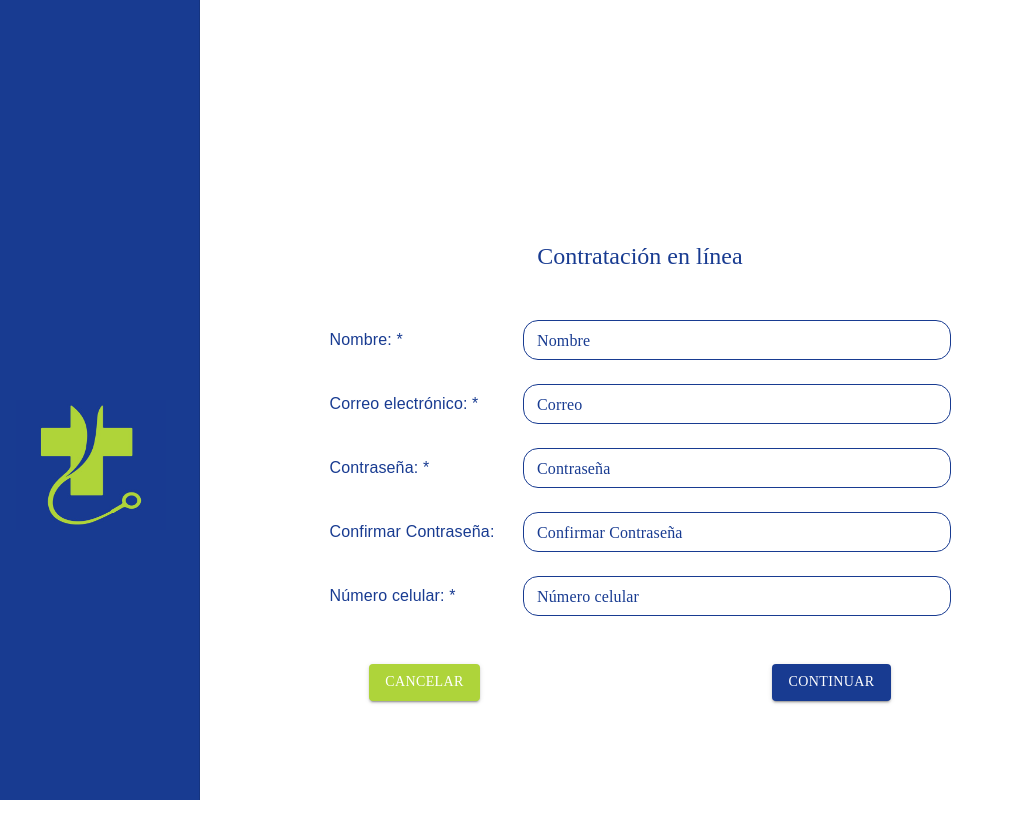
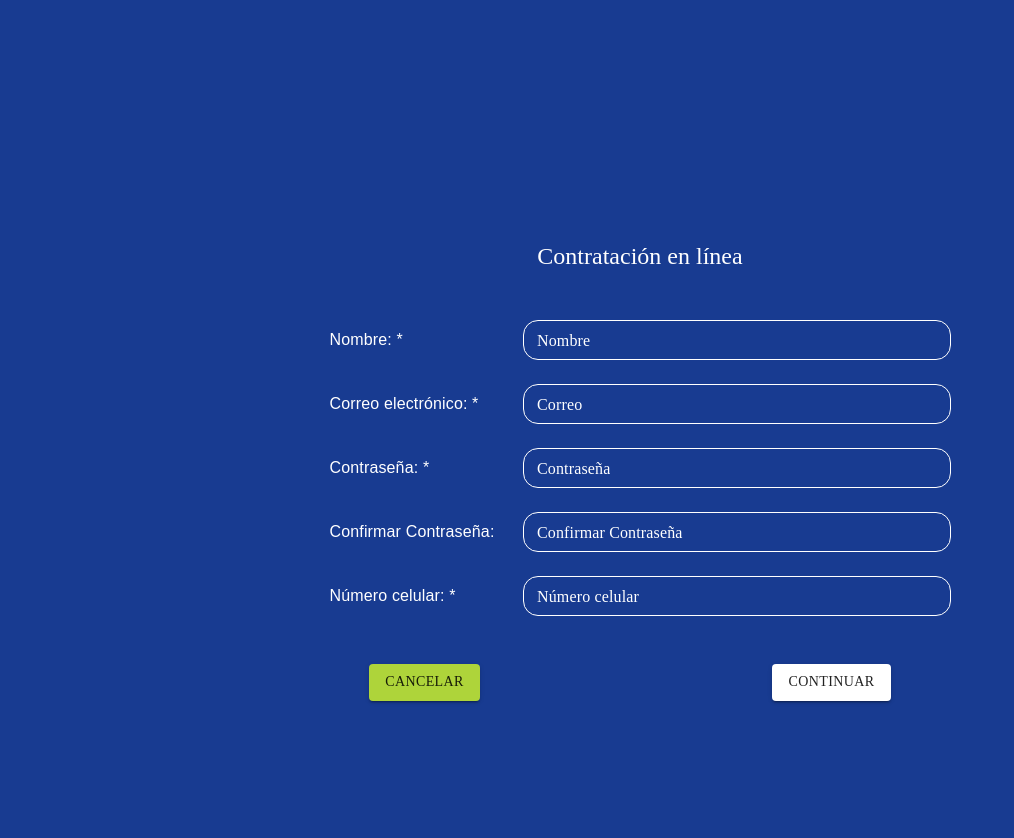
Before and after one commit to LuisAngelHS/online-mutuus-web, a React (Vite) app: page /register in a window 1280 px wide. Shown: the top 838 px of the page, without its empty margins (0-1014 px from the left). Built offline with nearby package versions, Linux system fonts and the light colour scheme; a web font is replaced by a local one.

Commit message:
add:  styles

```diff
--- a/src/layout/MenuLayout.jsx
+++ b/src/layout/MenuLayout.jsx
@@ -17,7 +17,7 @@ export const MenuLayout = ({ children, title = ''  }) => {
       className='text-font-book-form'
       sx={{ color: 'primary.main', padding: 30}}
     >
-       <SideBar drawerWidth={ drawerWidth } />
+       {/* <SideBar drawerWidth={ drawerWidth } /> */}
       {/* <NavBar/> */}
       {/* <Grid item sx={{ width: { xs:200, sm: 400, md:500, lg:750},}}>
           <Typography variant='h4' sx={{ fontFamily:'Gilam Bold'}} align='center'>{ title }</Typography>
--- a/src/layout/PolizasLayout.jsx
+++ b/src/layout/PolizasLayout.jsx
@@ -13,7 +13,7 @@ export const PolizasLayout = ({ children, title = ''   }) => {
       className='text-font-book-form'
       sx={{ color: 'primary.main', padding: 15,}}
     >
-      <SideBar drawerWidth={ drawerWidth } />
+      {/* <SideBar drawerWidth={ drawerWidth } /> */}
       {/* <NavBar/> */}
       <Grid item sx={{ width: { xs:200, sm: 400, md:500, lg:950},}}>
       <Typography variant='h5' sx={{ fontFamily:'Gilam Bold'}} align='center'>{ title }</Typography>
--- a/src/pages/polizas/InformationPage.jsx
+++ b/src/pages/polizas/InformationPage.jsx
@@ -17,7 +17,7 @@ const CssTextField = styled(TextField)({
   //Color inicial del border del input....
   '& .MuiOutlinedInput-root': {
     '& fieldset': {
-      borderColor: '#183B91',
+      borderColor: '#FFF',
       borderRadius: 15,
     },
 
@@ -49,7 +49,7 @@ export const InformationPage = () => {
             <label htmlFor="Fecha">Fecha de Nacimiento: *</label>
             </Grid>
             <Grid item xs={ 12 } md={3} lg={3} >
-            <CssTextField fullWidth  type="date" sx={{ input: { color: '#183B91', fontFamily:'Gilam Book' } }}
+            <CssTextField fullWidth  type="date" sx={{ input: { color: '#FFF', fontFamily:'Gilam Book' } }}
                 size="small" />
             </Grid>
 
@@ -57,24 +57,24 @@ export const InformationPage = () => {
             <label htmlFor="RFC">RFC: *</label>
             </Grid>
             <Grid item xs={ 12 } md={4} lg={4} >
-            <CssTextField  label="Rfc" type="text" sx={{ input: { color: '#183B91', fontFamily:'Gilam Book' } }}
-                InputLabelProps={{style:{color: '#183B91', fontFamily:'Gilam Book'}}} size="small"/>
+            <CssTextField  label="Rfc" type="text"   sx={{ input: { color: '#FFF', fontFamily:'Gilam Book' } }}
+                InputLabelProps={{style:{color: '#FFF', fontFamily:'Gilam Book'}}} size="small"/>
             </Grid>
 
             <Grid item xs={ 12 } md={3} lg={3}>
             <label htmlFor="Peso">Peso(Kg.): *</label>
             </Grid>
             <Grid item xs={ 12 } md={3} lg={3} >
-            <CssTextField fullWidth label="Peso"  type="number" sx={{ input: { color: '#183B91', fontFamily:'Gilam Book' } }}
-                InputLabelProps={{style:{color: '#183B91', fontFamily:'Gilam Book'}}} size="small"/>
+            <CssTextField fullWidth label="Peso"  type="number"   sx={{ input: { color: '#FFF', fontFamily:'Gilam Book' } }}
+                InputLabelProps={{style:{color: '#FFF', fontFamily:'Gilam Book'}}} size="small"/>
             </Grid>
 
             <Grid item xs={ 12 } md={2} lg={2}>
             <label htmlFor="Estatura">Estatura (M): *</label>
             </Grid>
             <Grid item xs={ 12 } md={4} lg={4} >
-            <CssTextField label="Estatura" type="number" sx={{ input: { color: '#183B91', fontFamily:'Gilam Book' } }}
-                InputLabelProps={{style:{color: '#183B91', fontFamily:'Gilam Book'}}}   size="small"/>
+            <CssTextField label="Estatura" type="number"   sx={{ input: { color: '#FFF', fontFamily:'Gilam Book' } }}
+                InputLabelProps={{style:{color: '#FFF', fontFamily:'Gilam Book'}}}   size="small"/>
             </Grid>
             <Grid item xs={ 12 } md={3} lg={3}>
             <label htmlFor="Peso">Género: *</label>
@@ -82,11 +82,11 @@ export const InformationPage = () => {
             <Grid item xs={ 12 } md={3} lg={3}>
         <Autocomplete
           disablePortal
-          sx={{ input: { color: '#183B91', fontFamily:'Gilam Book' } }}
+          sx={{ input: { color: '#FFF', fontFamily:'Gilam Book' } }}
           size="small"
           id="combo-box-demo"
           options={top100Films}
-          renderInput={(params) => <CssTextField {...params} label="Género" InputLabelProps={{style:{color: '#183B91', fontFamily:'Gilam Book'}}} />}
+          renderInput={(params) => <CssTextField {...params} label="Género" InputLabelProps={{style:{color: '#FFF', fontFamily:'Gilam Book'}}} />}
         />
         </Grid>
         </Grid>
--- a/src/pages/polizas/MembershipPage.jsx
+++ b/src/pages/polizas/MembershipPage.jsx
@@ -27,7 +27,7 @@ const CssTextField = styled(TextField)({
   //Color inicial del border del input....
   '& .MuiOutlinedInput-root': {
     '& fieldset': {
-      borderColor: '#183B91',
+      borderColor: '#FFF',
       borderRadius: 15,
     },
 
@@ -49,8 +49,8 @@ const CssTextField = styled(TextField)({
 
 const StyledTableCell = styled(TableCell)(({ theme }) => ({
   [`&.${tableCellClasses.head}`]: {
-    backgroundColor: '#183B91',
-    color: '#AED43A',
+    backgroundColor: '#AED43A',
+    color: '#183B91',
     fontFamily:'Gilam Bold'
   },
   [`&.${tableCellClasses.body}`]: {
@@ -87,18 +87,19 @@ export const MembershiPage = () => {
           <p>Clave del agente: </p>
         </Grid>
         <Grid item xs={ 12 } md={2} lg={2}>
-          <CssTextField label="Agente" sx={{ input: { color: '#183B91', fontFamily:'Gilam Book' } }}
-                InputLabelProps={{style:{color: '#183B91', fontFamily:'Gilam Book'}}}   type="text" fullWidth size="small"/>
+          <CssTextField label="Agente" sx={{ input: { color: '#FFF', fontFamily:'Gilam Book' } }}
+              InputLabelProps={{style:{color: '#FFF', fontFamily:'Gilam Book'}}}   type="text" fullWidth size="small"/>
         </Grid>
         <Grid item xs={ 12 } md={6} lg={7}>
         <Autocomplete
           disablePortal
-          sx={{ input: { color: '#183B91', fontFamily:'Gilam Book' } }}
+          sx={{ input: { color: '#FFF', fontFamily:'Gilam Book' } }}
+
 
           size="small"
           id="combo-box-demo"
           options={top100Films}
-          renderInput={(params) => <CssTextField {...params}   InputLabelProps={{style:{color: '#183B91', fontFamily:'Gilam Book'}}}  label="Nombre" />}
+          renderInput={(params) => <CssTextField {...params}   InputLabelProps={{style:{color: '#FFF', fontFamily:'Gilam Book'}}}  label="Nombre" />}
         />
         </Grid>
 
--- a/src/pages/register/CodePage.jsx
+++ b/src/pages/register/CodePage.jsx
@@ -6,7 +6,7 @@ import { Link } from "react-router-dom"
 const CssTextField = styled(TextField)({
   //Cuando el input tenga el focus.....
   '& label.Mui-focused': {
-    color: '#AED43A',
+    color: '#ffff',
   },
   '& .MuiInput-underline:after': {
     borderBottomColor: '#183B91',
@@ -15,18 +15,18 @@ const CssTextField = styled(TextField)({
   //Color inicial del border del input....
   '& .MuiOutlinedInput-root': {
     '& fieldset': {
-      borderColor: '#183B91',
+      borderColor: '#AED43A',
       borderRadius: 15,
     },
 
   //Color del borde al pasar el mouse por encima...
     '&:hover fieldset': {
-      borderColor: '#AED43A',
+      borderColor: '#ffff',
     },
 
   //Color del borde al hacer click en el input...
     '&.Mui-focused fieldset': {
-      borderColor: '#AED43A',
+      borderColor: '#fff',
     },
 
     // '&.css-9ddj71-MuiInputBase-root-MuiOutlinedInput-root':{
@@ -45,15 +45,15 @@ export const CodePage = () => {
         </Grid>
         <Grid container sx={{ mt: 10 }}>
             <Grid  item xs={ 6 } md={3} lg={3}  textAlign='center'>
-            <CssTextField className="input-code"  sx={{ input: { color: '#183B91', fontFamily:'Gilam Book' } }}/>
+            <CssTextField className="input-code"  sx={{ input: { color: '#FFF', fontFamily:'Gilam Book' } }}/>
             </Grid>
-            <Grid  item xs={ 6 } md={3} lg={3}  sx={{ input: { color: '#183B91', fontFamily:'Gilam Book' } }} textAlign='center'>
+            <Grid  item xs={ 6 } md={3} lg={3}  sx={{ input: { color: '#FFF', fontFamily:'Gilam Book' } }} textAlign='center'>
             <CssTextField className="input-code"/>
             </Grid>
-            <Grid  item xs={ 6 } md={3} lg={3} sx={{ input: { color: '#183B91', fontFamily:'Gilam Book' } }} textAlign='center'>
+            <Grid  item xs={ 6 } md={3} lg={3} sx={{ input: { color: '#FFF', fontFamily:'Gilam Book' } }} textAlign='center'>
             <CssTextField className="input-code"/>
             </Grid>
-            <Grid  item xs={ 6} md={3} lg={3}  sx={{ input: { color: '#183B91', fontFamily:'Gilam Book' } }} textAlign='center'>
+            <Grid  item xs={ 6} md={3} lg={3}  sx={{ input: { color: '#FFF', fontFamily:'Gilam Book' } }} textAlign='center'>
             <CssTextField className="input-code"/>
             </Grid>
             <Grid item xs={ 12} md={12} lg={12} sx={{ mt: 3, color: 'error.main' }} textAlign='center' >
--- a/src/pages/register/LoginPage.jsx
+++ b/src/pages/register/LoginPage.jsx
@@ -23,7 +23,7 @@ const CssTextField = styled(TextField)({
   //Color inicial del border del input....
   '& .MuiOutlinedInput-root': {
     '& fieldset': {
-      borderColor: '#183B91',
+      borderColor: '#FFF',
       borderRadius: 15,
     },
 
@@ -60,8 +60,8 @@ export const LoginPage = () => {
               label="Correo"
               type="email"
               placeholder='correo@google.com'
-              sx={{ input: { color: '#183B91', fontFamily:'Gilam Book' } }}
-              InputLabelProps={{style:{color: '#183B91', fontFamily:'Gilam Book'}}}
+              sx={{ input: { color: '#FFF', fontFamily:'Gilam Book' } }}
+              InputLabelProps={{style:{color: '#FFF', fontFamily:'Gilam Book'}}}
               fullWidth
             />
           </Grid>
@@ -72,8 +72,8 @@ export const LoginPage = () => {
               label="Contraseña"
               type="password"
               placeholder='correo@google.com'
-              sx={{ input: { color: '#183B91', fontFamily:'Gilam Book' } }}
-              InputLabelProps={{style:{color: '#183B91', fontFamily:'Gilam Book'}}}
+              sx={{ input: { color: '#FFF', fontFamily:'Gilam Book' } }}
+              InputLabelProps={{style:{color: '#FFF', fontFamily:'Gilam Book'}}}
               fullWidth
             />
           {/* <FormControl variant="outlined" fullWidth>
@@ -102,7 +102,7 @@ export const LoginPage = () => {
 
           <Grid container justifyContent='center' spacing={ 2 } sx={{ mb: 2, mt: 1 }}>
             <Grid item xs={ 12 } md={7} lg={7}>
-              <Button variant='contained' fullWidth component={RouLink} to='/register'>
+              <Button variant='contained' sx={{ backgroundColor:'#AED43A', color:'#fff' }} fullWidth component={RouLink} to='/register'>
                 Continuar
               </Button>
             </Grid>
--- a/src/pages/register/PasswordPage.jsx
+++ b/src/pages/register/PasswordPage.jsx
@@ -23,7 +23,7 @@ const CssTextField = styled(TextField)({
   //Color inicial del border del input....
   '& .MuiOutlinedInput-root': {
     '& fieldset': {
-      borderColor: '#183B91',
+      borderColor: '#FFF',
       borderRadius: 15,
     },
 
@@ -65,8 +65,8 @@ export const PasswordPage = () => {
               label="Contraseña"
               type="password"
               placeholder='correo@google.com'
-              sx={{ input: { color: '#183B91', fontFamily:'Gilam Book' } }}
-              InputLabelProps={{style:{color: '#183B91', fontFamily:'Gilam Book'}}}
+              sx={{ input: { color: '#FFF', fontFamily:'Gilam Book' } }}
+              InputLabelProps={{style:{color: '#FFF', fontFamily:'Gilam Book'}}}
               fullWidth
             />
             {/* <FormControl variant="outlined" fullWidth InputLabelProps={{style:{color: '#183B91', fontFamily:'Gilam Book'}}}>
@@ -103,8 +103,8 @@ export const PasswordPage = () => {
               label="Confirmar Contraseña"
               type="password"
               placeholder='correo@google.com'
-              sx={{ input: { color: '#183B91', fontFamily:'Gilam Book' } }}
-              InputLabelProps={{style:{color: '#183B91', fontFamily:'Gilam Book'}}}
+              sx={{ input: { color: '#FFF', fontFamily:'Gilam Book' } }}
+              InputLabelProps={{style:{color: '#FFF', fontFamily:'Gilam Book'}}}
               fullWidth
             />
             {/* <FormControl variant="outlined" fullWidth>
--- a/src/pages/register/RegisterPage.jsx
+++ b/src/pages/register/RegisterPage.jsx
@@ -24,7 +24,7 @@ const CssTextField = styled(TextField)({
   //Color inicial del border del input....
   '& .MuiOutlinedInput-root': {
     '& fieldset': {
-      borderColor: '#183B91',
+      borderColor: '#FFF',
       borderRadius: 15,
     },
 
@@ -66,8 +66,8 @@ export const RegisterPage = () => {
                 placeholder='Nombre'
                 fullWidth
                 size="small"
-                sx={{ input: { color: '#183B91', fontFamily:'Gilam Book' } }}
-                InputLabelProps={{style:{color: '#183B91', fontFamily:'Gilam Book'}}}
+                sx={{ input: { color: '#FFF', fontFamily:'Gilam Book' } }}
+                InputLabelProps={{style:{color: '#FFF', fontFamily:'Gilam Book'}}}
               />
             </Grid>
             {/* <Grid item xs={ 12 } md={9} lg={3}>
@@ -98,8 +98,8 @@ export const RegisterPage = () => {
                 placeholder='correo@google.com'
                 fullWidth
                 size="small"
-                sx={{ input: { color: '#183B91', fontFamily:'Gilam Book' } }}
-                InputLabelProps={{style:{color: '#183B91', fontFamily:'Gilam Book'}}}
+                sx={{ input: { color: '#FFF', fontFamily:'Gilam Book' } }}
+                InputLabelProps={{style:{color: '#FFF', fontFamily:'Gilam Book'}}}
               />
             </Grid>
             <Grid  item xs={ 12 } md={3} lg={3}>
@@ -112,8 +112,8 @@ export const RegisterPage = () => {
                 placeholder='Contraseña'
                 fullWidth
                 size="small"
-                sx={{ input: { color: '#183B91', fontFamily:'Gilam Book' } }}
-                InputLabelProps={{style:{color: '#183B91', fontFamily:'Gilam Book'}}}
+                sx={{ input: { color: '#FFF', fontFamily:'Gilam Book' } }}
+                InputLabelProps={{style:{color: '#FFF', fontFamily:'Gilam Book'}}}
               />
             {/* <FormControl variant="outlined" size="small" fullWidth>
           <InputLabel htmlFor="outlined-adornment-password">Contraseña</InputLabel>
@@ -146,8 +146,8 @@ export const RegisterPage = () => {
                 placeholder='Confirmar Contraseña'
                 fullWidth
                 size="small"
-                sx={{ input: { color: '#183B91', fontFamily:'Gilam Book' } }}
-                InputLabelProps={{style:{color: '#183B91', fontFamily:'Gilam Book'}}}
+                sx={{ input: { color: '#FFF', fontFamily:'Gilam Book' } }}
+                InputLabelProps={{style:{color: '#FFF', fontFamily:'Gilam Book'}}}
               />
             {/* <FormControl variant="outlined" size="small" fullWidth>
           <InputLabel htmlFor="outlined-adornment-password">Confirmar Contraseña</InputLabel>
@@ -180,8 +180,8 @@ export const RegisterPage = () => {
                 placeholder='5556968596'
                 fullWidth
                 size="small"
-                sx={{ input: { color: '#183B91', fontFamily:'Gilam Book' } }}
-                InputLabelProps={{style:{color: '#183B91', fontFamily:'Gilam Book'}}}
+                sx={{ input: { color: '#FFF', fontFamily:'Gilam Book' } }}
+                InputLabelProps={{style:{color: '#FFF', fontFamily:'Gilam Book'}}}
               />
             </Grid>
             <Grid container spacing={ 5 } sx={{ mb: 2, mt: 1 }}>
--- a/src/styles.css
+++ b/src/styles.css
@@ -9,7 +9,7 @@
   box-shadow: 100px 55px 50px rgba(0, 0, 0, 0.2);
 }
 body {
-  /* background-color: #183B91 !important; */
+  background-color: #183B91 !important;
   background-attachment: fixed;
   background-size: cover;
   margin: 0;
--- a/src/theme/purple.js
+++ b/src/theme/purple.js
@@ -4,7 +4,7 @@ import {red} from '@mui/material/colors';
 export const purpleTheme = createTheme({
     palette: {
       primary: {
-        main: '#183B91',
+        main: '#FFF',
 
       },
       secondary: {
```
